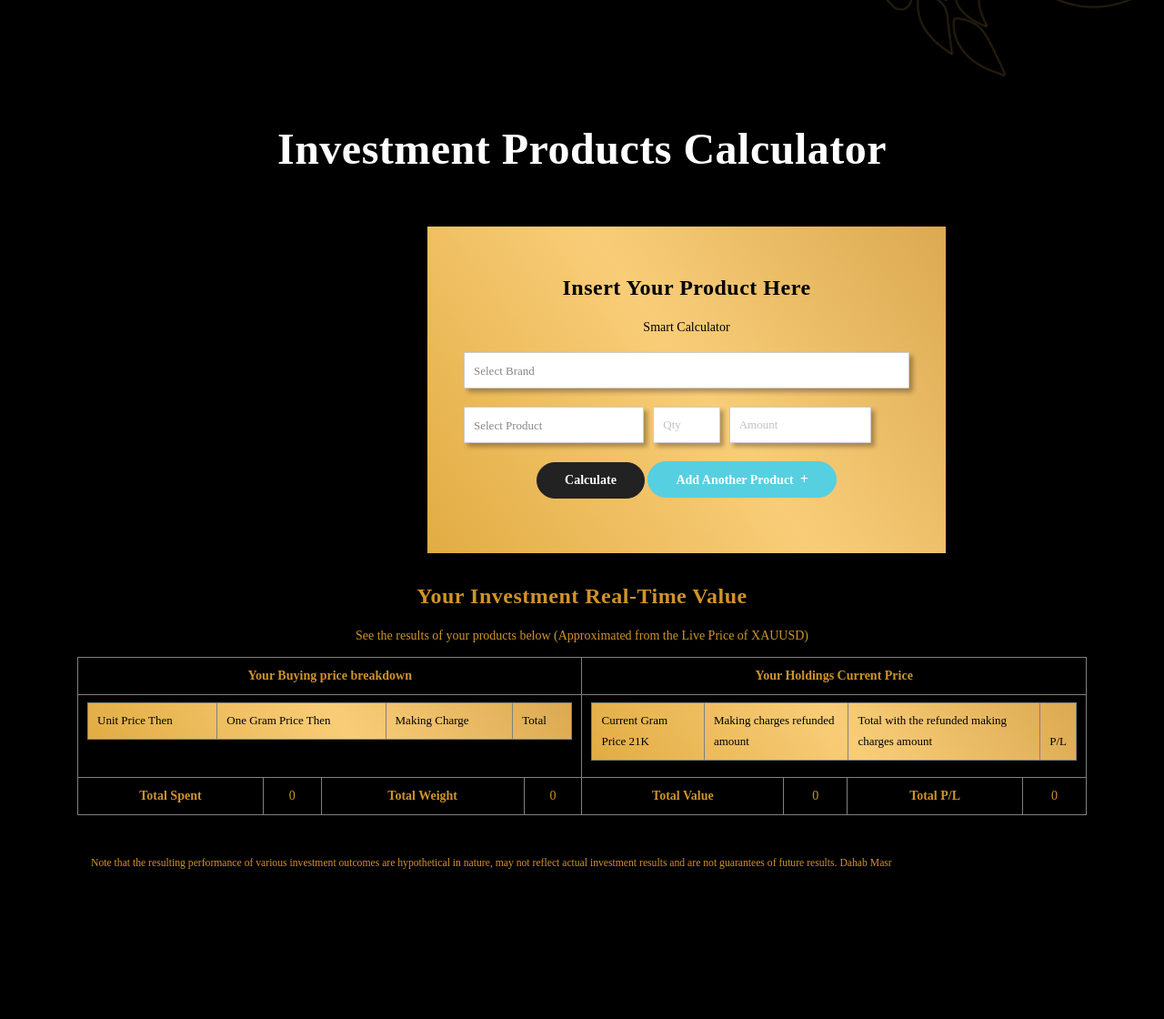
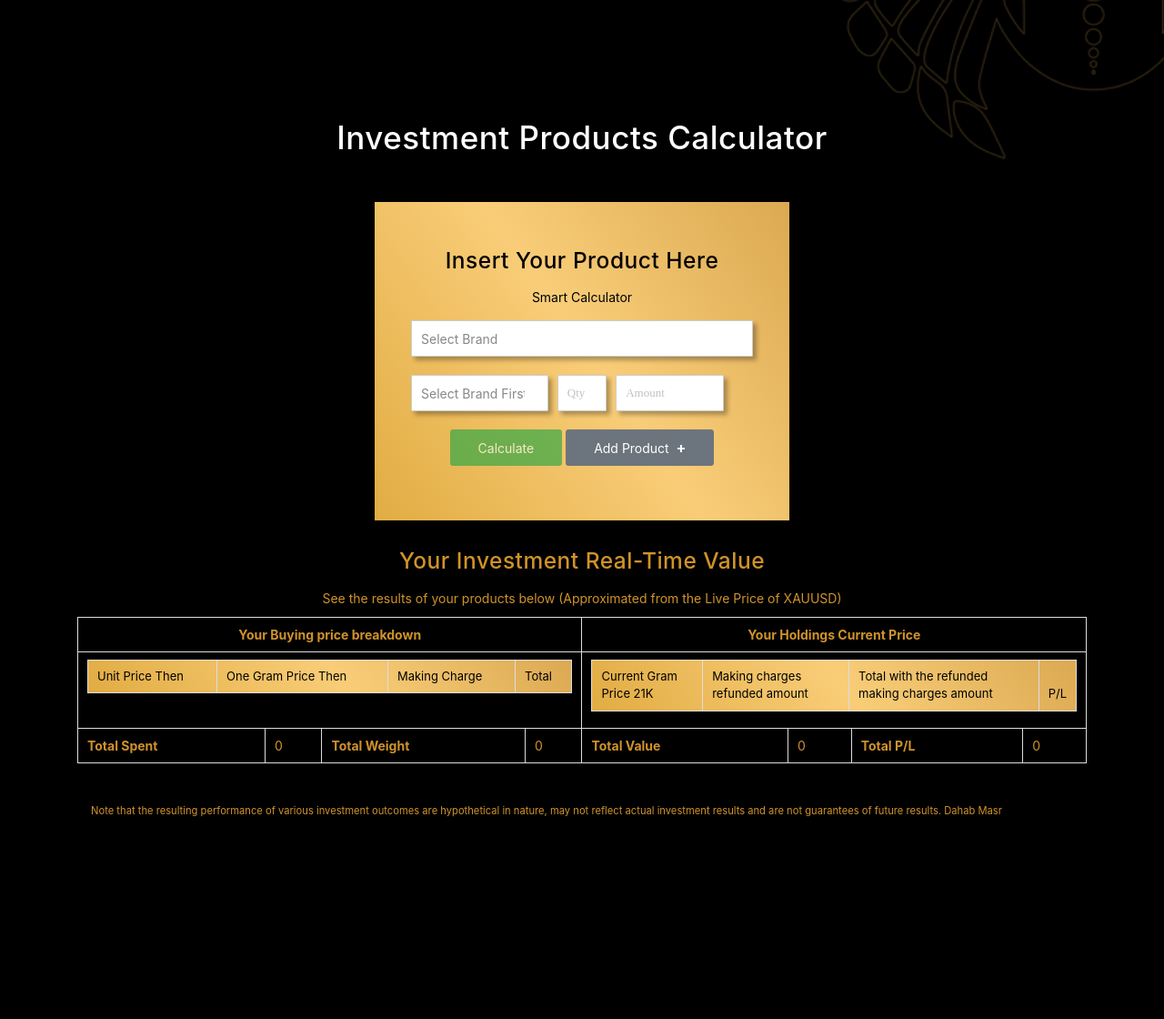
Before and after one commit to omarhamdy1120/table_calculator, a PHP site: page / in a window 1280 px wide. Shown: the whole page at 91% size. After the commit the page ends 898 px from the top, so only its background shows below. Run offline with PHP 8.4, Linux system fonts and the light colour scheme; lists and menus that the app fills with data are empty; some libraries are stand-ins or nearby versions.

Commit message:
Add files via upload

```diff
--- a/CurrPrice.json
+++ b/CurrPrice.json
@@ -1 +1 @@
-[{"ID":"6057","Buy":"1279","Sell":"1259","WorldPrice":"1762","WorldPriceSell":"1759","WorldPrice24":"56.66","WorldPrice24Sell":"56.56","WorldPriceEGP":"1062.30","WorldPriceEGPSell":"1060.49","LocalPrice24":"1463.85","LocalSellPrice24":"1441.00","LocalPrice18":"1098.00","LocalSellPrice18":"1080.86","DateOfRecord":"2022-11-17 13:29:19"}]
+[{"ID":"6137","Buy":"1280","Sell":"1262","WorldPrice":"1761","WorldPriceSell":"1758","WorldPrice24":"56.62","WorldPrice24Sell":"56.53","WorldPriceEGP":"1061.70","WorldPriceEGPSell":"1059.89","LocalPrice24":"1465.00","LocalSellPrice24":"1444.43","LocalPrice18":"1098.86","LocalSellPrice18":"1083.43","DateOfRecord":"2022-11-17 17:27:38"}]
--- a/claue_styles.css
+++ b/claue_styles.css
@@ -470,7 +470,7 @@
         -webkit-box-flex: 0;
         -ms-flex: 0 0 50%;
         flex: 0 0 50%;
-        max-width: 50%
+        max-width: 40%
     }
     .col-des-7 {
         -webkit-box-flex: 0;
--- a/goe.css
+++ b/goe.css
@@ -381,3 +381,14 @@
 .category-image {
 	display: none;
 }
+table {
+	border-collapse: collapse;
+	border-spacing: 0;
+	width: 100%;
+	border: 1px solid #ddd;
+  }
+
+  th, td {
+	text-align: left;
+	padding: 8px;
+  }
--- a/index.php
+++ b/index.php
@@ -12,6 +12,7 @@
 <link rel="stylesheet" type="text/css" media="all" href="styles.css">
 <link rel="stylesheet" type="text/css" media="all" href="styles_003.css">
 <link rel="stylesheet" type="text/css" media="all" href="claue_styles.css">
+<link rel="stylesheet" href="https://cdn.jsdelivr.net/npm/bootstrap@4.4.1/dist/css/bootstrap.min.css">
 
 <link rel="stylesheet" type="text/css" media="screen and (min-width: 768px)" href="styles-l.css">
 <link  rel="icon" type="image/x-icon" href="https://dahabmasr.com/media/favicon/default/logo_sca_only.png" />
@@ -61,12 +62,10 @@
 <h1 class="margin-bottom50">Investment Products Calculator</h1>
 
 </div>
-
+</div>
 </div>
 
-</div>
-
-<div class="col-des-6 col-tb-6 col-mb-12 margin-bottom30 order-des-1 calculate" style="margin-left: 400px;">
+<div class="col-des-6 col-tb-6 col-mb-12 margin-bottom30 order-des-1 calculate" >
 <div class="line">
 <div class="panel-block-row  panel-block col-des-12 block763 col-tb-12 col-mb-12">
 <div class="text-center">
@@ -96,14 +95,7 @@
 
 
 </select>
-
 </div>
-
-
-
-
-
-
 
 
 
@@ -114,16 +106,10 @@
 <select class="bottom5 asset-class-dd0 input" data-index="0" required="true" data-validate="{'required':true}" name="Product0" id="Product0" value="" tabindex="0">
 
 
-<option selected="selected" disabled="disabled">Select Product</option>
+<option selected="selected" disabled>Select Brand First</option>
 
 
 </select>
-
-
-
-
-
-
 </div>
 
 <div class="col-des-2 col-tb-2 col-mb-4 margin-bottom5  order-des-1">
@@ -151,43 +137,24 @@
 
 
 
-<button class="action btn btn-primary btn-sm" id="CalculatorSubmit" type="submit" title="Calculate" disabled="disabled">
+<button class="action btn btn-success btn-sm" id="CalculatorSubmit" type="submit" title="Calculate" disabled="disabled">
 
                     <span>Calculate</span>
 
 </button>
 
-<button class="add_form_field action btn btn-secondary btn-sm input">Add Another Product&nbsp;
+<button class="add_form_field action btn btn-secondary btn-sm input">Add Product&nbsp;
 
       <span style="font-size:16px; font-weight:bold;">+ </span>
     </button>
 
-
-
-
-
 </div>
-
 </div>
-
-
-
-
-
 </div>
-
-
-
 </div>
-
 </div>
-
 </div>
-
 </div>
-
-
-
 
 
 <div class="col-des-12 col-tb-12 col-mb-12 margin-bottom30 order-des-2">
@@ -198,7 +165,7 @@
 
 <div>
 
-<div class="text-center">
+<div class="text-center" style="overflow-x:auto;">
 
 <h3 class="margin-bottom15">Your Investment Real-Time Value</h3>
 
@@ -206,14 +173,13 @@
 
 
 
-<table class="sub-title margin-bottom10 text-left calculator hidden-tb hidden-mb" border="1">
+<table class="sub-title margin-bottom10 text-left calculator" border="1">
 
 <thead>
 
 <tr>
 
 <th class="pastProduct text-center" colspan="6" width="50%">Your Buying price breakdown</th>
-
 <th class="currentproduct text-center" colspan="6" width="50%">Your Holdings Current Price</th>
 
 </tr>
@@ -221,11 +187,6 @@
 </thead>
 
 <tbody>
-
-
-
-
-
 
 
     <tr>
@@ -239,11 +200,8 @@
 <tr>
 
 <th>Unit Price Then</th>
-
 <th>One Gram Price Then</th>
-
 <th>Making Charge</th>
-
 <th>Total</th>
 
 </tr>
@@ -251,8 +209,6 @@
 </thead>
 
 <tbody>
-
-
 
 
 
@@ -271,11 +227,8 @@
 <tr>
 
 <th>Current Gram Price 21K</th>
-
 <th>Making charges refunded amount</th>
-
 <th>Total with the refunded making charges amount</th>
-
 <th>P/L</th>
 
 
@@ -287,21 +240,13 @@
 <tbody>
 
 
-
-
-
 </tbody>
-
-
 
 </table>
 
 	  </td>
 
     </tr>
-
-
-
 
 
 </tbody>
@@ -311,19 +256,12 @@
     <tr>
 
       <td colspan="2"><strong>Total Spent</strong></td>
-
       <td colspan="1"><div id="totalSpent">0</div></td>
-
 	  <td colspan="2"><strong>Total Weight</strong></td>
-
       <td colspan="1"><div id="TotalWeight">0</div></td>
-
       <td colspan="2"><strong>Total Value</strong></td>
-
 	  <td colspan="1"><div id="totalIncome">0</div></td>
-
       <td colspan="2"><strong>Total P/L</strong></td>
-
       <td colspan="1"><div id="totalPLS">0</div></td>
 
 
@@ -333,17 +271,11 @@
   </tfoot>
 
 </table>
-
 </div>
-
 </div>
-
 </div>
-
 </div>
-
 </div>
-
 </div>
 
 <div class="col-des-12 col-tb-12 col-mb-12 margin-bottom30 order-des-2">
@@ -372,34 +304,17 @@
 
 
 </div>
-
 </div>
-
 </div>
-
 </div>
-
 </div>
-
 </div>
-
-
 </div>
-
 </div>
-
 </div>
-
-
-
 </div>
-
 </div>
-
 </div>
-
-
-
 
 
 
@@ -413,9 +328,6 @@
         </script>
 <script type="text/javascript" src="require.js"></script>
 <script type="text/javascript" src="requirejs-config.js"></script>
-
-
-
 
 
 
@@ -464,17 +376,18 @@
 var selectedcashback = 0;
 var Totalrevenue = 0;
 var TotalCurrent = 0;
-var max_fields = 15;
+var max_fields = 9;
 var wrapper = $(".assetList");
 var TablePast = $(".pastProduct-inner");
 var Tablecurrent = $(".currentProduct-inner");
-var DivTest = $("#calcs");
 var add_button = $(".add_form_field");
 var x = 0;
 var TotalBuy = 0;
 var TotalCurr = 0;
 var totalPLS = 0;
 var PLTotal = 0;
+
+function fetch_data(){
 
   // Fetch Brands Name
 
@@ -486,17 +399,17 @@
   $(".brandsname"+x).append(recordid);
   });
 
-// End Fetch
 
   // Fetch Data Using ID
 
-$(".product").change(function()
+  $(".brandsname"+ x).change(function()
   {
   var brandID=$(this).val();
 
   // Fetch When Products = Brand ID
 
   if(brandID == 1){
+    $(".asset-class-dd"+ x).empty();
     var recordid = '';
     $.getJSON("swiss.json", function(data) {
       $.each(data, function(key, value) {
@@ -504,65 +417,70 @@
           recordid += '<option value="'+ value.id +'" data-weight="'+ value.weight +'" data-weighteaw="'+ value.weighteaw +'"  data-mctetailtotal="'+ value.mctetailtotal +'" data-cashback="'+ value.cashback +'" data-ProductID="'+ value.productid +'" data-brandid="'+ value.brandid +'"data-brandName="'+ value.brandname +'">'+ value.product +'</option>';
 
       });
-    $(".asset-class-dd"+x).append(recordid);
+      $(".asset-class-dd"+ x).append(recordid);
   });
 
   // Fetch When Products = Brand ID
 
   }else if(brandID == 2){
-  $(".asset-class-dd"+x).empty();
+    $(".asset-class-dd"+ x).empty();
     var recordid = '';
     $.getJSON("sam.json", function(data) {
       $.each(data, function(key, value) {
           recordid += '<option value="'+ value.id +'" data-weight="'+ value.weight +'" data-weighteaw="'+ value.weighteaw +'"  data-mctetailtotal="'+ value.mctetailtotal +'" data-cashback="'+ value.cashback +'" data-ProductID="'+ value.productid +'" data-brandid="'+ value.brandid +'"data-brandName="'+ value.brandname +'">'+ value.product +'</option>';
 
       });
-    $(".asset-class-dd"+x).append(recordid);
+      $(".asset-class-dd"+ x).append(recordid);
   });
 
   // Fetch When Products = Brand ID
 
   }else if(brandID == 3){
-  $(".asset-class-dd"+x).empty();
+    $(".asset-class-dd"+ x).empty();
     var recordid = '';
     $.getJSON("selema.json", function(data) {
       $.each(data, function(key, value) {
           recordid += '<option value="'+ value.id +'" data-weight="'+ value.weight +'" data-weighteaw="'+ value.weighteaw +'"  data-mctetailtotal="'+ value.mctetailtotal +'" data-cashback="'+ value.cashback +'" data-ProductID="'+ value.productid +'" data-brandid="'+ value.brandid +'"data-brandName="'+ value.brandname +'">'+ value.product +'</option>';
 
       });
-    $(".asset-class-dd"+x).append(recordid);
+      $(".asset-class-dd"+ x).append(recordid);
   });
 
   // Fetch When Products = Brand ID
 
   }else if(brandID == 4){
-  $(".asset-class-dd"+x).empty();
+    $(".asset-class-dd"+ x).empty();
     var recordid = '';
     $.getJSON("galla.json", function(data) {
       $.each(data, function(key, value) {
           recordid += '<option value="'+ value.id +'" data-weight="'+ value.weight +'" data-weighteaw="'+ value.weighteaw +'"  data-mctetailtotal="'+ value.mctetailtotal +'" data-cashback="'+ value.cashback +'" data-ProductID="'+ value.productid +'" data-brandid="'+ value.brandid +'"data-brandName="'+ value.brandname +'">'+ value.product +'</option>';
 
       });
-    $(".asset-class-dd"+x).append(recordid);
+      $(".asset-class-dd"+ x).append(recordid);
   });
 
   // Fetch When Products = Brand ID
 
   }else if(brandID == 5){
-  $(".asset-class-dd"+x).empty();
+    $(".asset-class-dd"+ x).empty();
     var recordid = '';
     $.getJSON("btc.json", function(data) {
       $.each(data, function(key, value) {
           recordid += '<option value="'+ value.id +'" data-weight="'+ value.weight +'" data-weighteaw="'+ value.weighteaw +'"  data-mctetailtotal="'+ value.mctetailtotal +'" data-cashback="'+ value.cashback +'" data-ProductID="'+ value.productid +'" data-brandid="'+ value.brandid +'"data-brandName="'+ value.brandname +'">'+ value.product +'</option>';
 
       });
-    $(".asset-class-dd"+x).append(recordid);
+      $(".asset-class-dd"+ x).append(recordid);
+  });
+  }
   });
 }
 
+//Call Function To fetch
+
+fetch_data();
+
 // End Fetching Data
 
-});
 function checkInputs() {
   var isValid = true;
   $('input,select').filter('[required]').each(function() {
@@ -724,94 +642,11 @@
         if (x < max_fields) {
             x++;
 
-            $(wrapper).append('<div class="col-des-12 col-tb-12 col-mb-12 margin-bottom5 appended'+ x +' order-des-1"><select class="margin-bottom5 input product brandsname'+ x +'" required="true" data-validate="{"required":true}" name="Brand'+ x +'" id="Brand'+ x +'" value="" tabindex="'+ x +'" data-index="'+ x +'" ><option selected="selected" disabled="disabled">Select Brand</option></select></div><div class="col-des-5 col-tb-5 col-mb-12 margin-bottom5 appended'+ x +' order-des-1"><select class="bottom5 asset-class-dd'+ x +' input" data-index="'+ x +'" required="true" name="Product'+ x +'" id="Product'+ x +'" value="" tabindex="'+ x +'" required><option selected="selected" disabled="disabled">Select Product</option></select></div><div class="col-des-2 col-tb-2 col-mb-4 margin-bottom5  appended'+ x +' order-des-1"><input  required class="margin-bottom5 input" type="text" placeholder="Qty" name="Qtys'+ x +'" id="Qtys'+ x +'" value="" tabindex="'+ x +'" maxlength="3"></div><div class="col-des-4 col-tb-4 col-mb-8 margin-bottom5  appended'+ x +' order-des-1"><input  required class="margin-bottom5 input" type="text" placeholder="Amount" name="Amount'+ x +'" id="Amount'+ x +'" value="" tabindex="'+ x +'" maxlength="8"></div><button class="delete col-des-1 col-tb-1 col-mb-1 margin-bottom5  appended'+ x +' order-des-1">X</button>');
+            $(wrapper).append('<div class="col-des-12 col-tb-12 col-mb-12 margin-bottom5 appended'+ x +' order-des-1"><select class="margin-bottom5 input product brandsname'+ x +'" required="true" data-validate="{"required":true}" name="Brand'+ x +'" id="Brand'+ x +'" value="" tabindex="'+ x +'" data-index="'+ x +'" ><option selected="selected" disabled="disabled">Select Brand</option></select></div><div class="col-des-5 col-tb-5 col-mb-12 margin-bottom5 appended'+ x +' order-des-1"><select class="bottom5 asset-class-dd'+ x +' input" data-index="'+ x +'" required="true" name="Product'+ x +'" id="Product'+ x +'" value="" tabindex="'+ x +'" required><option selected="selected" disabled>Select Brand First</option></select></div><div class="col-des-2 col-tb-2 col-mb-4 margin-bottom5  appended'+ x +' order-des-1"><input  required class="margin-bottom5 input" type="text" placeholder="Qty" name="Qtys'+ x +'" id="Qtys'+ x +'" value="" tabindex="'+ x +'" maxlength="3"></div><div class="col-des-4 col-tb-4 col-mb-8 margin-bottom5  appended'+ x +' order-des-1"><input  required class="margin-bottom5 input" type="text" placeholder="Amount" name="Amount'+ x +'" id="Amount'+ x +'" value="" tabindex="'+ x +'" maxlength="8"></div><button class="btn btn-outline-danger delete col-des-1 col-tb-1 col-mb-1 margin-bottom5  appended'+ x +' order-des-1">X</button>');
 
-            // Fetch Data Using ID in New Append
+            //Call Function To fetch
 
-            $(".product").change(function()
-            {
-            var brandID = $(this).val();
-
-            // Fetch When Products = Brand ID
-
-            if(brandID == 1){
-              $(".asset-class-dd"+x).empty();
-              var recordid = '';
-              $.getJSON("swiss.json", function(data) {
-                $.each(data, function(key, value) {
-
-                    recordid += '<option value="'+ value.id +'" data-weight="'+ value.weight +'" data-weighteaw="'+ value.weighteaw +'"  data-mctetailtotal="'+ value.mctetailtotal +'" data-cashback="'+ value.cashback +'" data-ProductID="'+ value.productid +'" data-brandid="'+ value.brandid +'"data-brandName="'+ value.brandname +'">'+ value.product +'</option>';
-
-                });
-                $(".asset-class-dd"+x).append(recordid);
-            });
-
-            // Fetch When Products = Brand ID
-
-            }else if(brandID == 2){
-              $(".asset-class-dd"+x).empty();
-              var recordid = '';
-              $.getJSON("sam.json", function(data) {
-                $.each(data, function(key, value) {
-                    recordid += '<option value="'+ value.id +'" data-weight="'+ value.weight +'" data-weighteaw="'+ value.weighteaw +'"  data-mctetailtotal="'+ value.mctetailtotal +'" data-cashback="'+ value.cashback +'" data-ProductID="'+ value.productid +'" data-brandid="'+ value.brandid +'"data-brandName="'+ value.brandname +'">'+ value.product +'</option>';
-
-                });
-                $(".asset-class-dd"+x).append(recordid);
-            });
-
-            // Fetch When Products = Brand ID
-
-            }else if(brandID == 3){
-              $(".asset-class-dd"+x).empty();
-              var recordid = '';
-              $.getJSON("selema.json", function(data) {
-                $.each(data, function(key, value) {
-                    recordid += '<option value="'+ value.id +'" data-weight="'+ value.weight +'" data-weighteaw="'+ value.weighteaw +'"  data-mctetailtotal="'+ value.mctetailtotal +'" data-cashback="'+ value.cashback +'" data-ProductID="'+ value.productid +'" data-brandid="'+ value.brandid +'"data-brandName="'+ value.brandname +'">'+ value.product +'</option>';
-
-                });
-                $(".asset-class-dd"+x).append(recordid);
-            });
-
-            // Fetch When Products = Brand ID
-
-            }else if(brandID == 4){
-              $(".asset-class-dd"+x).empty();
-              var recordid = '';
-              $.getJSON("galla.json", function(data) {
-                $.each(data, function(key, value) {
-                    recordid += '<option value="'+ value.id +'" data-weight="'+ value.weight +'" data-weighteaw="'+ value.weighteaw +'"  data-mctetailtotal="'+ value.mctetailtotal +'" data-cashback="'+ value.cashback +'" data-ProductID="'+ value.productid +'" data-brandid="'+ value.brandid +'"data-brandName="'+ value.brandname +'">'+ value.product +'</option>';
-
-                });
-                $(".asset-class-dd"+x).append(recordid);
-            });
-
-            // Fetch When Products = Brand ID
-
-            }else if(brandID == 5){
-              $(".asset-class-dd"+x).empty();
-              var recordid = '';
-              $.getJSON("btc.json", function(data) {
-                $.each(data, function(key, value) {
-                    recordid += '<option value="'+ value.id +'" data-weight="'+ value.weight +'" data-weighteaw="'+ value.weighteaw +'"  data-mctetailtotal="'+ value.mctetailtotal +'" data-cashback="'+ value.cashback +'" data-ProductID="'+ value.productid +'" data-brandid="'+ value.brandid +'"data-brandName="'+ value.brandname +'">'+ value.product +'</option>';
-
-                });
-                $(".asset-class-dd"+x).append(recordid);
-            });
-            }
-
-            // End Fetching Data
-
-
-            // Fetch Brands Name in New Append
-
-            });
-            $.getJSON("data.json", function(data) {
-              var recordid = '';
-                $.each(data, function(key, value) {
-                  recordid += '<option value="'+ value.id +'">'+ value.name +'</option>';
-                });
-            $(".brandsname"+ x).append(recordid);
-            });
+            fetch_data();
 
             // End Fetch
 
@@ -831,20 +666,7 @@
 
 
 }); //json
-
-
 }); //ready
-
-
-
-
-
-
-
-
-
-
-
 }); //function
 
 
```
Lines whose indentation alone changed are shown as unchanged.
